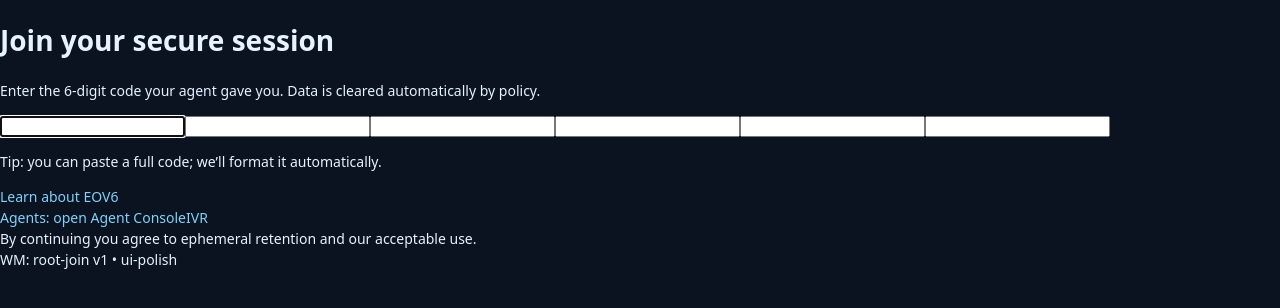
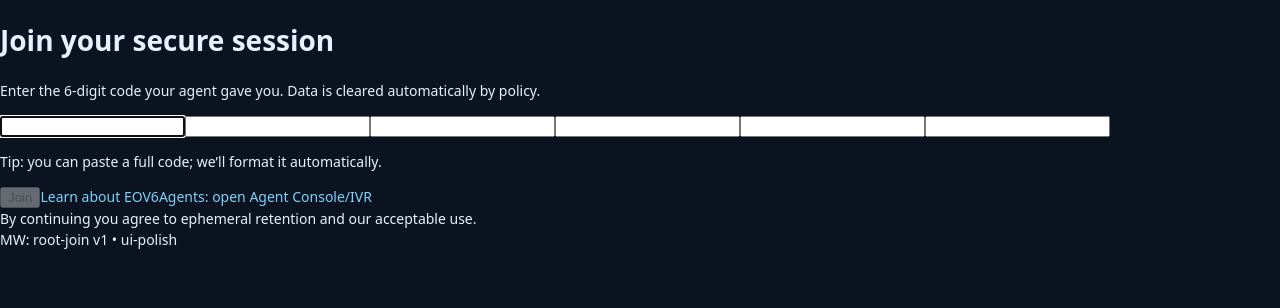
Before and after one commit to RaveCorp392/eov6, a Next.js app: page / in a window 1280 px wide. Shown: the top 308 px of the page. Built offline with nearby package versions, Linux system fonts and the light colour scheme.

Commit message:
feat(ui): centered 6-digit join on homepage

```diff
--- a/app/page.tsx
+++ b/app/page.tsx
@@ -1,83 +1,164 @@
+// app/page.tsx
 "use client";
 
+import React, { useEffect, useMemo, useRef, useState } from "react";
 import { useRouter } from "next/navigation";
-import Link from "next/link";
-import NumberInput6 from "@/components/NumberInput6";
 
-/**
- * Root join screen
- * - Centered 6-digit code entry (mobile numeric keypad via NumberInput6)
- * - Big, obvious primary action (auto-joins on 6 digits)
- * - Secondary links: Learn More, Agents, IVR
- * - Subtle watermark so we can verify the correct build is deployed
- */
-export default function HomePage() {
+const DIGITS = 6;
+
+export default function HomeJoinPage() {
   const router = useRouter();
+  const [digits, setDigits] = useState<string[]>(() => Array(DIGITS).fill(""));
+  const inputsRef = useRef<Array<HTMLInputElement | null>>([]);
+  const [submitting, setSubmitting] = useState(false);
 
-  function handleComplete(code: string) {
-    // Normalize and navigate to the session URL: /s/{code}
-    const cleaned = (code || "").replace(/\D/g, "").slice(0, 6);
-    if (cleaned.length === 6) router.push(`/s/${cleaned}`);
+  // Build the code string
+  const code = useMemo(() => digits.join(""), [digits]);
+
+  // Focus the first box on mount
+  useEffect(() => {
+    inputsRef.current[0]?.focus();
+  }, []);
+
+  // Helpers
+  function setDigitAt(i: number, val: string) {
+    const v = (val || "").replace(/\D/g, "").slice(0, 1);
+    setDigits((prev) => {
+      const next = [...prev];
+      next[i] = v;
+      return next;
+    });
   }
 
+  function handleChange(i: number, e: React.ChangeEvent<HTMLInputElement>) {
+    const before = digits[i];
+    setDigitAt(i, e.target.value);
+
+    // Auto-advance when a new value is entered
+    const now = e.target.value.replace(/\D/g, "");
+    if (!before && now && i < DIGITS - 1) {
+      inputsRef.current[i + 1]?.focus();
+    }
+  }
+
+  function handleKeyDown(i: number, e: React.KeyboardEvent<HTMLInputElement>) {
+    if (e.key === "Backspace") {
+      if (!digits[i] && i > 0) {
+        // Move back if current is empty
+        inputsRef.current[i - 1]?.focus();
+        setDigitAt(i - 1, "");
+        e.preventDefault();
+      }
+    } else if (e.key === "ArrowLeft" && i > 0) {
+      inputsRef.current[i - 1]?.focus();
+      e.preventDefault();
+    } else if (e.key === "ArrowRight" && i < DIGITS - 1) {
+      inputsRef.current[i + 1]?.focus();
+      e.preventDefault();
+    } else if (e.key === "Enter") {
+      onSubmit();
+    }
+  }
+
+  function handlePaste(e: React.ClipboardEvent<HTMLDivElement>) {
+    const raw = e.clipboardData.getData("text") || "";
+    const justDigits = raw.replace(/\D/g, "").slice(0, DIGITS);
+    if (justDigits.length) {
+      e.preventDefault();
+      const next = Array(DIGITS).fill("");
+      for (let i = 0; i < justDigits.length; i++) next[i] = justDigits[i];
+      setDigits(next);
+      // Focus last filled box (or the one after, if available)
+      const idx = Math.min(justDigits.length, DIGITS - 1);
+      inputsRef.current[idx]?.focus();
+    }
+  }
+
+  async function onSubmit() {
+    if (code.length !== DIGITS) return;
+    try {
+      setSubmitting(true);
+      // Route to the session (your sessions live at /s/[code])
+      router.push(`/s/${code}`);
+    } finally {
+      setSubmitting(false);
+    }
+  }
+
+  const canSubmit = code.length === DIGITS && !submitting;
+
   return (
-    <main className="min-h-screen bg-[#0b1220] text-[#e6eefb] flex items-center justify-center p-4">
-      <div className="w-full max-w-md">
-        {/* Header / heading */}
-        <div className="text-center mb-8">
-          <h1 className="text-2xl font-semibold tracking-tight">Join your secure session</h1>
-          <p className="mt-2 text-sm opacity-80">
-            Enter the 6-digit code your agent gave you. Data is cleared automatically by policy.
-          </p>
+    <main
+      onPaste={handlePaste}
+      className="min-h-screen flex items-center justify-center bg-[#0b1220] text-[#e6eefb]"
+    >
+      <div className="w-full max-w-[720px] px-6">
+        {/* Title */}
+        <h1 className="text-xl sm:text-2xl font-semibold mb-2">
+          Join your secure session
+        </h1>
+        <p className="text-sm opacity-80 mb-6">
+          Enter the 6-digit code your agent gave you. Data is cleared automatically by policy.
+        </p>
+
+        {/* 6-digit input row */}
+        <div className="flex items-center gap-2 mb-3" role="group" aria-label="6 digit code">
+          {Array.from({ length: DIGITS }).map((_, i) => (
+            <input
+              key={i}
+              ref={(el) => (inputsRef.current[i] = el)}
+              value={digits[i]}
+              onChange={(e) => handleChange(i, e)}
+              onKeyDown={(e) => handleKeyDown(i, e)}
+              inputMode="numeric"
+              pattern="[0-9]*"
+              aria-label={`Digit ${i + 1}`}
+              maxLength={1}
+              className="w-12 h-12 sm:w-14 sm:h-14 text-center text-lg sm:text-xl rounded-md bg-white text-black
+                         border border-[#1f2a44] focus:outline-none focus:ring-2 focus:ring-[#4c7dff]"
+            />
+          ))}
         </div>
 
-        {/* 6-digit code input */}
-        <div className="bg-[#0f172a] border border-white/10 rounded-2xl p-5 shadow-lg">
-          <NumberInput6
-            autoFocus
-            ariaLabel="6 digit code"
-            onComplete={handleComplete}
-            onChange={() => {}}
-          />
-          <p className="mt-3 text-[13px] opacity-70 text-center">
-            Tip: you can paste a full code; we’ll format it automatically.
-          </p>
+        <p className="text-xs opacity-70 mb-6">
+          Tip: you can paste a full code; we’ll format it automatically.
+        </p>
+
+        {/* Actions */}
+        <div className="flex flex-wrap items-center gap-3 mb-8">
+          <button
+            type="button"
+            disabled={!canSubmit}
+            onClick={onSubmit}
+            className="px-5 py-2 rounded-md bg-[#4c7dff] text-white disabled:opacity-50 disabled:cursor-not-allowed"
+          >
+            {submitting ? "Joining…" : "Join"}
+          </button>
+
+          <a
+            href="/investors"
+            className="text-sm underline opacity-90 hover:opacity-100"
+          >
+            Learn about EOV6
+          </a>
+
+          <a
+            href="/ivr"
+            className="text-sm underline opacity-90 hover:opacity-100"
+          >
+            Agents: open Agent Console/IVR
+          </a>
         </div>
 
-        {/* Secondary links */}
-        <div className="mt-8 grid grid-cols-1 gap-3">
-          <Link
-            href="/marketing"
-            className="inline-flex items-center justify-center rounded-xl border border-white/10 px-4 py-2 text-sm hover:bg-white/5 transition"
-          >
-            Learn about EOV6
-          </Link>
-
-          <div className="flex items-center justify-between gap-3">
-            <Link
-              href="/agent"
-              className="flex-1 inline-flex items-center justify-center rounded-xl border border-white/10 px-4 py-2 text-sm hover:bg-white/5 transition"
-            >
-              Agents: open Agent Console
-            </Link>
-            <Link
-              href="/ivr"
-              className="flex-1 inline-flex items-center justify-center rounded-xl bg-blue-600 px-4 py-2 text-sm font-medium text-white hover:bg-blue-500 transition"
-            >
-              IVR
-            </Link>
+        {/* Footer terms / watermark */}
+        <div className="text-xs opacity-60 leading-relaxed space-y-1">
+          <div>
+            By continuing you agree to ephemeral retention and our acceptable use.
+          </div>
+          <div className="opacity-60">
+            MW: root-join v1 • ui-polish
           </div>
         </div>
-
-        {/* Footnotes */}
-        <div className="mt-6 text-center text-xs opacity-70">
-          By continuing you agree to ephemeral retention and our acceptable use.
-        </div>
-      </div>
-
-      {/* Watermark to verify deployment */}
-      <div className="fixed bottom-3 right-4 text-[10px] tracking-wide opacity-50 select-none">
-        WM: root-join v1 • ui-polish
       </div>
     </main>
   );
```
